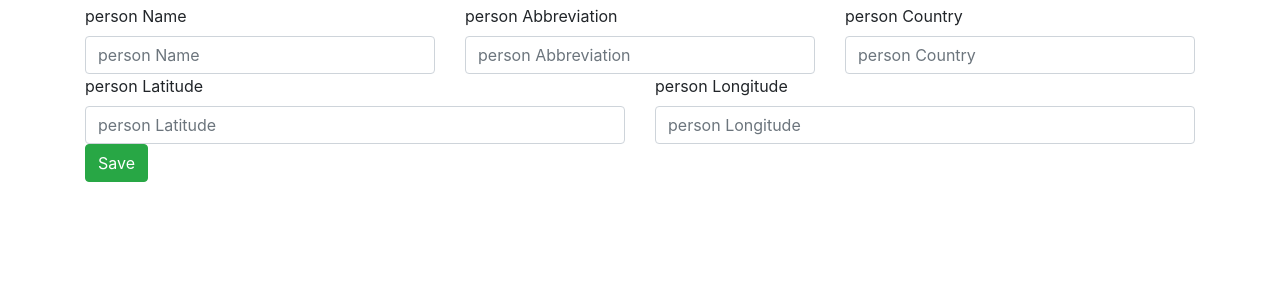
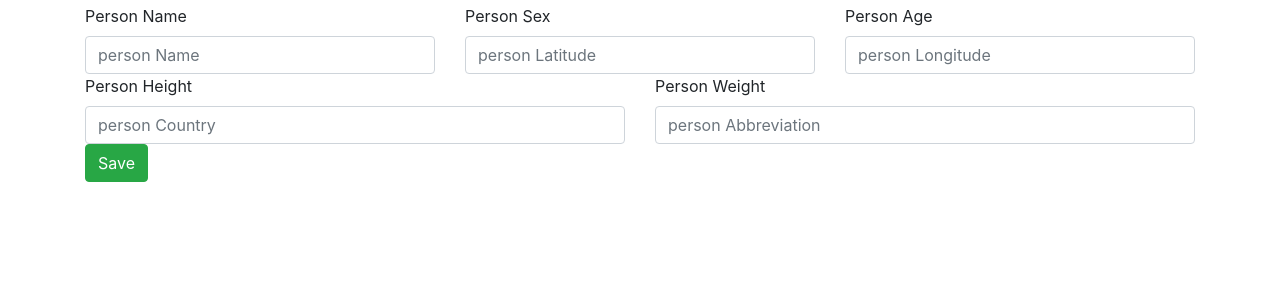
Before and after one commit to meahesachin/webapp3, a Python web app: template app/templates/edit.html in a window 1280 px wide. Shown: the part 56-356 px from the top of the page. Run offline with Jinja, Linux system fonts and the light colour scheme; the template is opened without the code that fills it, so the values that code supplies are empty; some libraries are stand-ins or nearby versions.

Commit message:
Step 8.1: Fixed formatting issues with edit.html

```diff
--- a/app/templates/edit.html
+++ b/app/templates/edit.html
@@ -3,28 +3,29 @@
 <form action="/edit/{{person.id}}" method="post">
     <div class="row">
         <div class="col">
-            <label for="Name">person Name</label>
+            <label for="Name">Person Name</label>
             <input id="Name" type="text" class="form-control" placeholder="person Name" name="Name" value="{{person.Name}}">
         </div>
         <div class="col">
-            <label for="Weight">person Abbreviation</label>
-            <input id="Weight" type="text" class="form-control" placeholder="person Abbreviation"
-                   name="Weight" value="{{person.Weight}}">
+            <label for="Sex">Person Sex</label>
+            <input id="Sex" type="text" class="form-control" placeholder="person Latitude" name="Sex" value="{{person.Sex}}">
         </div>
         <div class="col">
-            <label for="Height">person Country</label>
-            <input id="Height" type="text" class="form-control" placeholder="person Country" name="Height" value="{{person.Height}}">
+            <label for="Age">Person Age</label>
+            <input id="Age" type="text" class="form-control" placeholder="person Longitude" name="Age" value="{{person.Age}}">
         </div>
+
     </div>
 
     <div class="row">
-        <div class="col">
-            <label for="Sex">person Latitude</label>
-            <input id="Sex" type="text" class="form-control" placeholder="person Latitude" name="Sex" value="{{person.Sex}}">
+       <div class="col">
+            <label for="Height">Person Height</label>
+            <input id="Height" type="text" class="form-control" placeholder="person Country" name="Height" value="{{person.Height}}">
         </div>
         <div class="col">
-            <label for="Age">person Longitude</label>
-            <input id="Age" type="text" class="form-control" placeholder="person Longitude" name="Age" value="{{person.Age}}">
+            <label for="Weight">Person Weight</label>
+            <input id="Weight" type="text" class="form-control" placeholder="person Abbreviation"
+                   name="Weight" value="{{person.Weight}}">
         </div>
     </div>
     <button type="submit" class="btn btn-success">Save</button>
```
